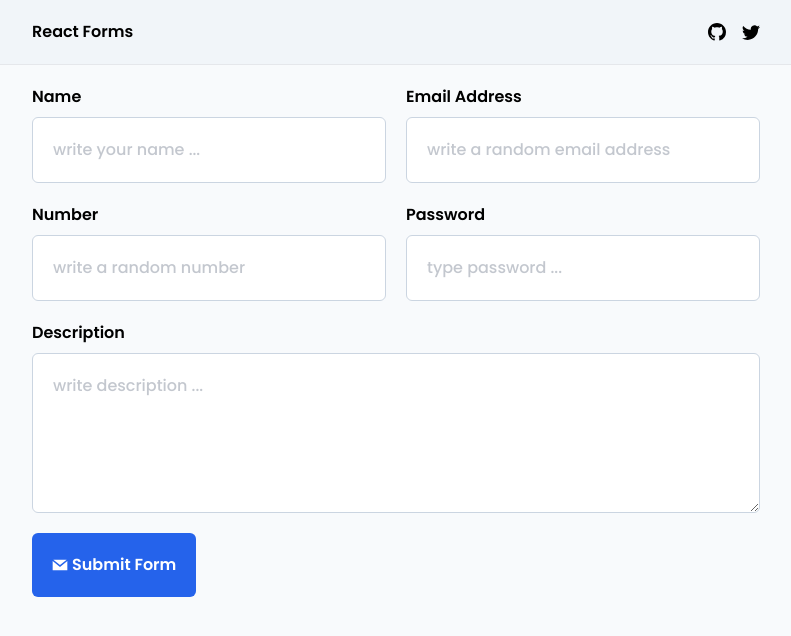
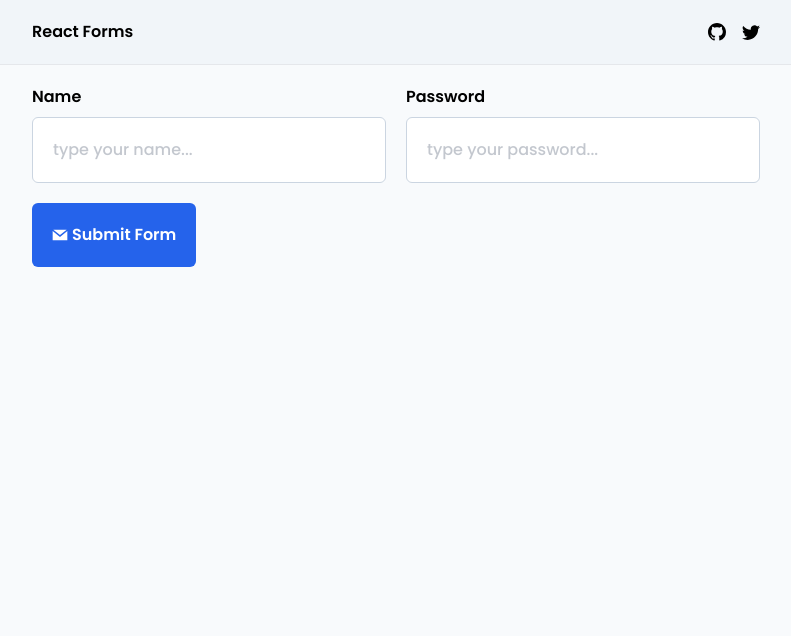
Before and after one commit to Yazdun/react-fcc-forms, a React (Vite) app: page / in a window 1280 px wide. Shown: the top 636 px of the page, without its empty margins (244-1035 px from the left). Built offline with nearby package versions, Linux system fonts and the light colour scheme.

Commit message:
modified form components

```diff
--- a/src/Form.jsx
+++ b/src/Form.jsx
@@ -21,38 +21,31 @@ import { BsFillCheckSquareFill } from 'react-icons/bs'
 
 export const Form = () => {
   const methods = useForm()
-  const [success, setSuccess] = useState(false)
-
   const onSubmit = methods.handleSubmit(data => {
     console.log(data)
-    methods.reset()
-    setSuccess(true)
   })
 
   return (
     <FormProvider {...methods}>
-      <form
-        onSubmit={e => e.preventDefault()}
-        noValidate
-        autoComplete="off"
-        className="container"
-      >
+      <form onSubmit={e => e.preventDefault()} noValidate className="container">
         <div className="grid gap-5 md:grid-cols-2">
-          <Input {...name_validation} />
-          <Input {...email_validation} />
-          <Input {...num_validation} />
-          <Input {...password_validation} />
-          <Input {...desc_validation} className="md:col-span-2" />
+          <Input
+            label="name"
+            type="text"
+            id="name"
+            placeholder="type your name..."
+          />
+          <Input
+            label="password"
+            type="password"
+            id="password"
+            placeholder="type your password..."
+          />
         </div>
         <div className="mt-5">
-          {success && (
-            <p className="font-semibold text-green-500 mb-5 flex items-center gap-1">
-              <BsFillCheckSquareFill /> Form has been submitted successfully
-            </p>
-          )}
           <button
             onClick={onSubmit}
-            className="p-5 rounded-md bg-blue-600 font-semibold text-white flex items-center gap-1 hover:bg-blue-800"
+            className="flex items-center gap-1 p-5 font-semibold text-white bg-blue-600 rounded-md hover:bg-blue-800"
           >
             <GrMail />
             Submit Form
--- a/src/components/Input.jsx
+++ b/src/components/Input.jsx
@@ -12,59 +12,20 @@ import { useFormContext } from 'react-hook-form'
 import { AnimatePresence, motion } from 'framer-motion'
 import { MdError } from 'react-icons/md'
 
-export const Input = ({
-  name,
-  label,
-  type,
-  id,
-  placeholder,
-  validation,
-  multiline,
-  className,
-}) => {
-  const {
-    register,
-    formState: { errors },
-  } = useFormContext()
-
-  const inputErrors = findInputError(errors, name)
-  const isInvalid = isFormInvalid(inputErrors)
-
-  const input_tailwind =
-    'p-5 font-medium rounded-md w-full border border-slate-300 placeholder:opacity-60'
-
+export const Input = ({ label, type, id, placeholder }) => {
   return (
-    <div className={cn('flex flex-col w-full gap-2', className)}>
+    <div className="flex flex-col w-full gap-2">
       <div className="flex justify-between">
         <label htmlFor={id} className="font-semibold capitalize">
           {label}
         </label>
-        <AnimatePresence mode="wait" initial={false}>
-          {isInvalid && (
-            <InputError
-              message={inputErrors.error.message}
-              key={inputErrors.error.message}
-            />
-          )}
-        </AnimatePresence>
       </div>
-      {multiline ? (
-        <textarea
-          id={id}
-          type={type}
-          className={cn(input_tailwind, 'min-h-[10rem] max-h-[20rem] resize-y')}
-          placeholder={placeholder}
-          {...register(`${name}`, validation)}
-        ></textarea>
-      ) : (
-        <input
-          id={id}
-          type={type}
-          className={cn(input_tailwind)}
-          placeholder={placeholder}
-          {...register(name, validation)}
-        />
-      )}
+      <input
+        id={id}
+        type={type}
+        className="w-full p-5 font-medium border rounded-md border-slate-300 placeholder:opacity-60"
+        placeholder={placeholder}
+      />
     </div>
   )
 }
```
